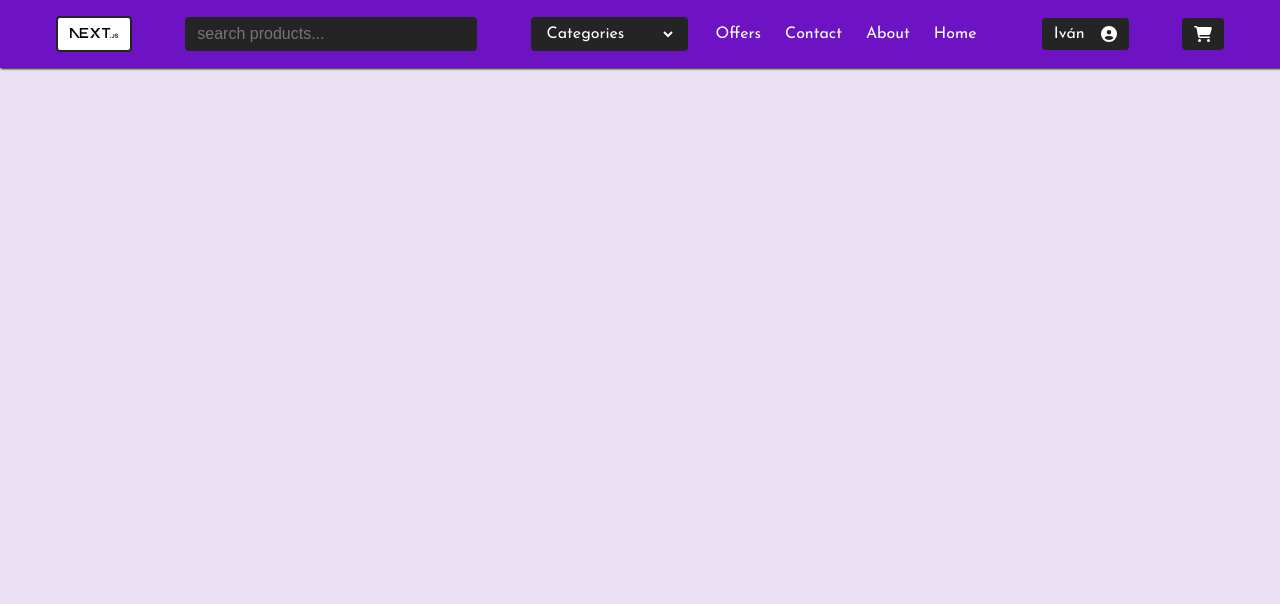
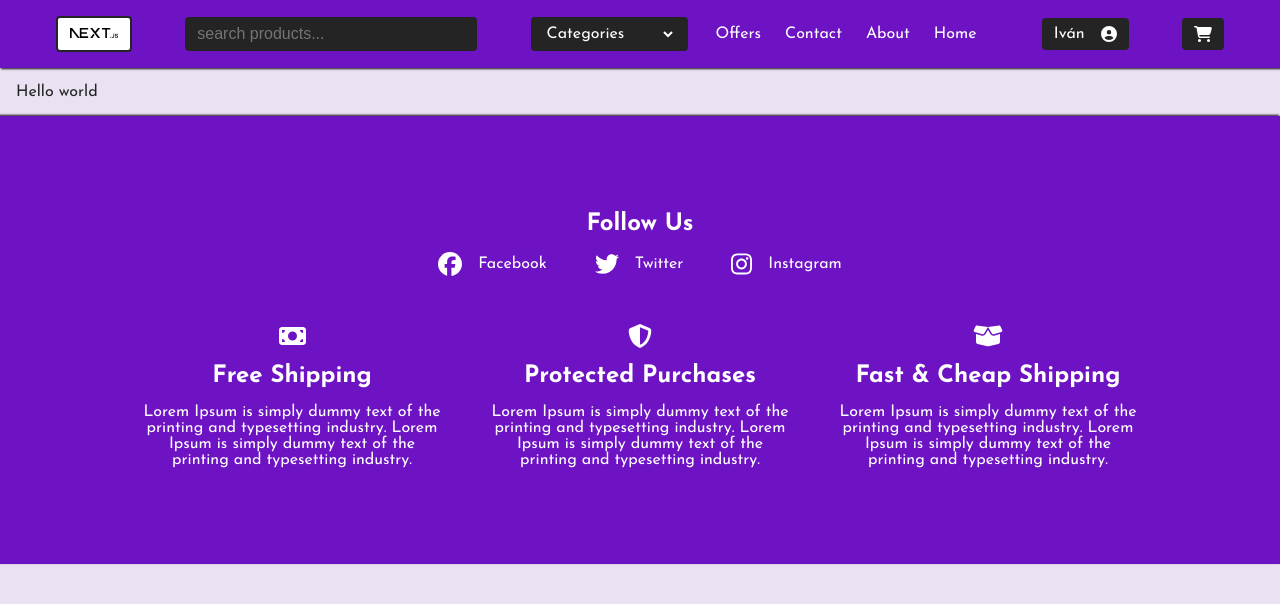
Before and after one commit to GoTierGod/tech-ecommerce, a Next.js app: page / in a window 1280 px wide. Shown: the top 604 px of the page. Built offline with nearby package versions, Linux system fonts and the light colour scheme.

Commit message:
structure and style for the footer component

```diff
--- a/app/page.module.css
+++ b/app/page.module.css
@@ -1,5 +1,6 @@
 .main {
     padding: 1rem;
+    padding-top: 84px;
 }
 
 /* Enable hover only on non-touch devices */
--- a/components/Footer.tsx
+++ b/components/Footer.tsx
@@ -1,7 +1,70 @@
 import style from '../styles/footer.module.css'
 
+import { FontAwesomeIcon } from '@fortawesome/react-fontawesome'
+import {
+    faFacebook,
+    faTwitter,
+    faInstagram
+} from '@fortawesome/free-brands-svg-icons'
+import {
+    faMoneyBill,
+    faShieldAlt,
+    faBoxOpen
+} from '@fortawesome/free-solid-svg-icons'
+
 const Footer = () => {
-    return <footer className={style.footer}></footer>
+    return (
+        <footer className={style.footer}>
+            <div>
+                <div className={style.socials}>
+                    <h2>Follow Us</h2>
+                    <div className={style.links}>
+                        <a href='' target='_blank'>
+                            <FontAwesomeIcon icon={faFacebook} />
+                            <span>Facebook</span>
+                        </a>
+                        <a href='' target='_blank'>
+                            <FontAwesomeIcon icon={faTwitter} />
+                            <span>Twitter</span>
+                        </a>
+                        <a href='' target='_blank'>
+                            <FontAwesomeIcon icon={faInstagram} />
+                            <span>Instagram</span>
+                        </a>
+                    </div>
+                </div>
+                <div className={style.usefulInfo}>
+                    <div>
+                        <FontAwesomeIcon icon={faMoneyBill} />
+                        <h2>Free Shipping</h2>
+                        <p>
+                            Lorem Ipsum is simply dummy text of the printing and
+                            typesetting industry. Lorem Ipsum is simply dummy
+                            text of the printing and typesetting industry.
+                        </p>
+                    </div>
+                    <div>
+                        <FontAwesomeIcon icon={faShieldAlt} />
+                        <h2>Protected Purchases</h2>
+                        <p>
+                            Lorem Ipsum is simply dummy text of the printing and
+                            typesetting industry. Lorem Ipsum is simply dummy
+                            text of the printing and typesetting industry.
+                        </p>
+                    </div>
+                    <div>
+                        <FontAwesomeIcon icon={faBoxOpen} />
+                        <h2>Fast & Cheap Shipping</h2>
+                        <p>
+                            Lorem Ipsum is simply dummy text of the printing and
+                            typesetting industry. Lorem Ipsum is simply dummy
+                            text of the printing and typesetting industry.
+                        </p>
+                    </div>
+                </div>
+            </div>
+        </footer>
+    )
 }
 
 export default Footer
--- a/components/Header.tsx
+++ b/components/Header.tsx
@@ -1,5 +1,6 @@
+import style from '../styles/header.module.css'
+
 import Link from 'next/link'
-import style from '../styles/header.module.css'
 import Image from 'next/image'
 import { FontAwesomeIcon } from '@fortawesome/react-fontawesome'
 import {
--- a/styles/footer.module.css
+++ b/styles/footer.module.css
@@ -0,0 +1,96 @@
+/* ------------------------- Footer -------------------------  */
+.footer {
+    display: flex;
+    justify-content: center;
+    align-items: center;
+
+    background: var(--main);
+    color: var(--white);
+
+    box-shadow: -1px -1px 2px var(--dark);
+}
+
+.footer > div {
+    display: flex;
+    flex-direction: column;
+    justify-content: center;
+    align-items: center;
+    gap: 3rem;
+
+    padding: 3rem 1rem;
+
+    width: 100%;
+    max-width: 1200px;
+
+    text-align: center;
+}
+
+/* ------------------------- ICONS -------------------------  */
+.footer svg {
+    height: 1.5rem;
+}
+
+/* ------------------------- SOCIAL LINKS -------------------------  */
+.socials {
+    display: flex;
+    flex-direction: column;
+    justify-content: center;
+    align-items: center;
+    gap: 1rem;
+}
+
+.links {
+    display: flex;
+    flex-direction: column;
+    justify-content: center;
+    align-items: center;
+    gap: 1rem;
+}
+
+.links a {
+    display: flex;
+    justify-content: center;
+    align-items: center;
+    gap: 1rem;
+}
+
+/* ------------------------- USEFUL INFORMATION -------------------------  */
+.usefulInfo {
+    display: flex;
+    flex-direction: column;
+    justify-content: center;
+    align-items: center;
+    gap: 3rem;
+}
+
+.usefulInfo > div {
+    display: flex;
+    flex-direction: column;
+    justify-content: center;
+    align-items: center;
+    gap: 1rem;
+
+    text-align: center;
+}
+
+.usefulInfo p {
+    max-width: 300px;
+}
+
+/* ------------------------- MEDIA QUERIES -------------------------  */
+@media screen and (min-width: 768px) {
+    .footer > div {
+        padding: 6rem 3rem;
+    }
+
+    .links {
+        flex-direction: row;
+        gap: 3rem;
+    }
+}
+
+@media screen and (min-width: 1024px) {
+    .usefulInfo {
+        flex-direction: row;
+    }
+}
```
